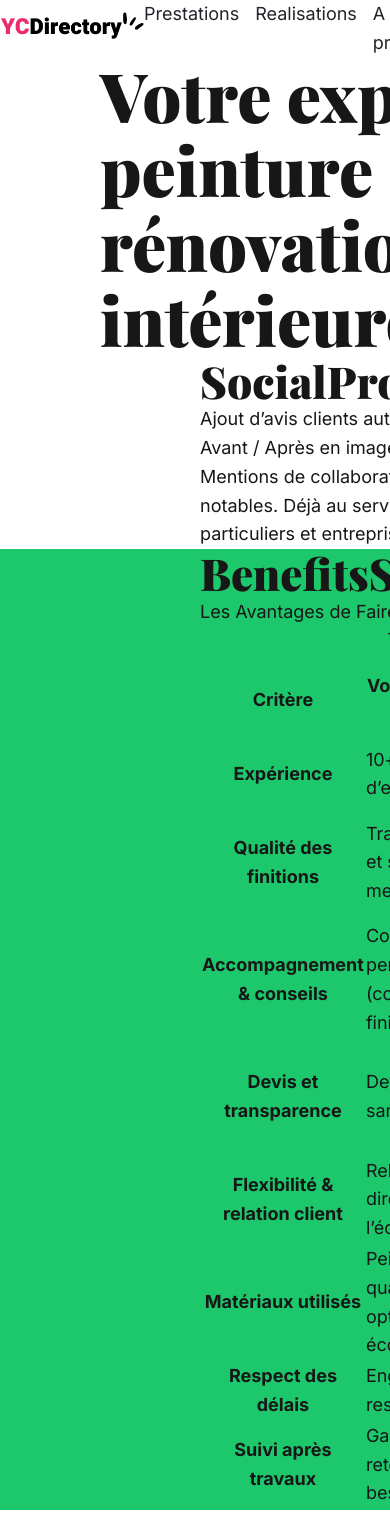
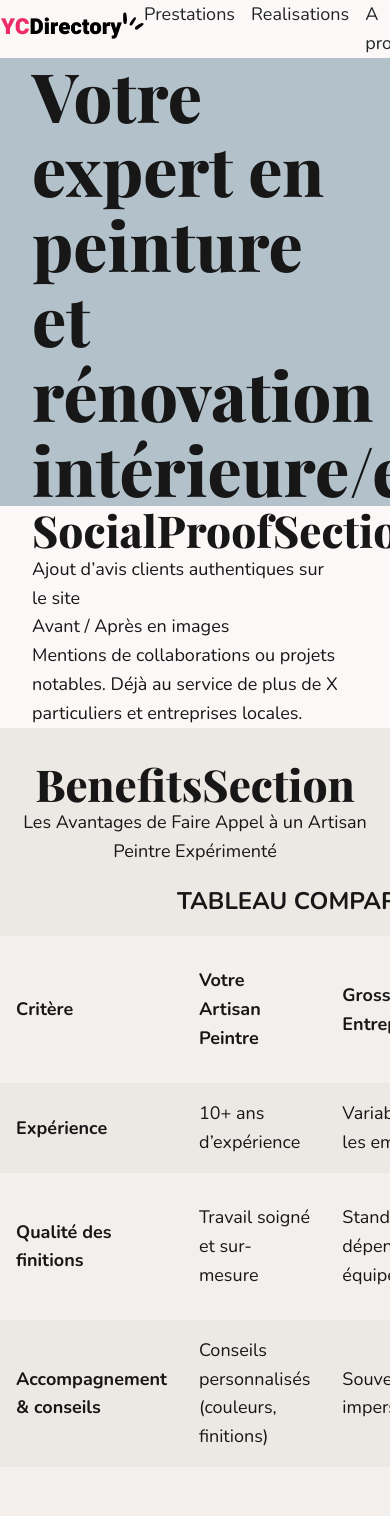
Before and after one commit to aurelienog/renov, a Next.js app: page / in a window 390 px wide. Shown: the top 1516 px of the page. Built offline with nearby package versions, Linux system fonts and the light colour scheme; a web font is replaced by a local one.

Commit message:
responsive comparison chart

```diff
--- a/src/app/globals.css
+++ b/src/app/globals.css
@@ -33,6 +33,9 @@ a {
   cursor: pointer;
 }
 
+h1 { font-size: 4.25rem; }
+h2 { font-size: 2.75rem; }
+h3 { font-size: 1.625rem; }
 
 h1, h2, h3, h4 {
   font-family: var(--font-primary);
@@ -42,10 +45,6 @@ h1, h2, h3, h4 {
   color: var(--color-heading);
   margin: 0;
 }
-
-h1 { font-size: 4.25rem; }
-h2 { font-size: 2.75rem; }
-h3 { font-size: 1.625rem; }
 
 p, li {
   text-wrap: pretty;
@@ -57,8 +56,14 @@ p {
 }
 
 .base-layout {
+  --padding-inline: 2rem;
+  --content-max-width: 100ch;
+  --breakout-max-width: 130ch;
+
+  --breakout-size: calc((var(--breakout-max-width) - var(--content-max-width)) / 2);
+
   display: grid;
-  grid-template-columns: [full-width-start] 100px [breakout-start] 100px [content-start] 1fr [content-end] 100px [breakout-end] 100px [full-width-end];
+  grid-template-columns: [full-width-start] minmax(var(--padding-inline), 1fr) [breakout-start] minmax(0, var(--breakout-size)) [content-start] min(100% - (var(--padding-inline) * 2), var(--content-max-width)) [content-end] minmax(0, var(--breakout-size)) [breakout-end] minmax(var(--padding-inline), 1fr)  [full-width-end];
 }
 
 .base-layout > :not(.breakout, .full-width) {
--- a/src/app/layout.tsx
+++ b/src/app/layout.tsx
@@ -1,15 +1,16 @@
 import type { Metadata } from "next";
-import { Inter, Playfair_Display } from "next/font/google";
+import { Playfair_Display, Nunito } from "next/font/google";
 import "./globals.css";
 import "./variables.css";
 import Footer from "@/components/footer/Footer";
 import Header from "@/components/header/Header";
 
-const playfair = Playfair_Display({ subsets: ["latin"],
+const playfair = Playfair_Display({
+  subsets: ["latin"],
   variable: '--font-primary'
 });
 
-const inter = Inter({
+const nunito = Nunito({
   subsets: ["latin"],
   variable: '--font-secondary'
 });
@@ -26,7 +27,7 @@ export default function RootLayout({
 }>) {
   return (
     <html lang="fr">
-      <body className={`${inter.variable} ${playfair.variable}`}>
+      <body className={`${nunito.variable} ${playfair.variable}`}>
       <Header/>
         {children}
       <Footer/>
--- a/src/app/variables.css
+++ b/src/app/variables.css
@@ -1,24 +1,24 @@
 :root {
-  --background: #ffffff;
+  --background: #fcf8f7;
   --foreground: #171717;
 
   --color-default: #212529;
   --color-heading:rgb(39, 83, 126)9;
 
   --color-links: #212529;
-  --color-links-hover: #15171a;
+  --color-links-hover: red;
 
-  --color-primary: #212529 ;
+  --color-primary: #CCBFB9 ;
   --color-primary-light: #26282c ;
   --color-primary-dark: #0b0c0e ;
 
-  --color-secondary: #596d80 ;
+  --color-secondary: #ECE8E4 ;
   --color-secondary-light: #8498aa ;
   --color-secondary-dark: #404f5c ;
 
-  --color-accent-400: #ad1167;
+  --color-accent: #B3C1CA;
 
   --fw-regular: 400;
   --fw-semi-bold: 700;
-  --fw-bold: 900;
+  --fw-bold: 800;
 }
--- a/src/components/comparison-chart/ComparisonChart.tsx
+++ b/src/components/comparison-chart/ComparisonChart.tsx
@@ -1,10 +1,11 @@
 import React, { JSX } from 'react';
 import Row from './Row';
 import { columns } from '@/data/data';
+import styles from './styles.module.css';
 
 function ComparisonChart(): JSX.Element {
   return (
-    <table>
+    <table className={styles.table}>
       <caption>Tableau comparatif</caption>
       <thead>
         <tr>
--- a/src/components/comparison-chart/styles.module.css
+++ b/src/components/comparison-chart/styles.module.css
@@ -0,0 +1,28 @@
+.table {
+  border-collapse: collapse;
+  margin-left: auto;
+  margin-right: auto;
+  padding: 1rem;
+}
+
+.table th, .table td, .table caption {
+  padding: 1rem;
+}
+
+.table thead th {
+  background-color: hsla(0, 0%, 100%, 0.3);
+}
+
+.table th {
+  text-align: left;
+}
+
+.table caption {
+  font-size: 1.5rem;
+  font-weight: var(--fw-semi-bold);
+  text-transform: uppercase;
+}
+
+.table tr:nth-child(2n) {
+  background-color: hsla(0, 0%, 100%, 0.3);
+}
--- a/src/components/navigation-bar/styles.module.css
+++ b/src/components/navigation-bar/styles.module.css
@@ -9,6 +9,6 @@
 .navbar_link {
   &:hover,
   &:focus-visible {
-    color: var(--color-accent-400)
+    color: var(--color-accent)
   }
 }
--- a/src/sections/benefits-section/BenefitsSection.tsx
+++ b/src/sections/benefits-section/BenefitsSection.tsx
@@ -5,7 +5,7 @@ import styles from './styles.module.css';
 
 function BenefitsSection(): JSX.Element {
   return (
-    <section className={`full-width base-layout ${styles.benefits}`}>
+    <section className={`full-width ${styles.benefits}`}>
       <h2>BenefitsSection</h2>
       <p>Les Avantages de Faire Appel à un Artisan Peintre Expérimenté</p>
       <ComparisonChart/>
--- a/src/sections/benefits-section/styles.module.css
+++ b/src/sections/benefits-section/styles.module.css
@@ -1,3 +1,9 @@
 .benefits {
-  background-color: rgb(29, 199, 108);
+  background-color: var(--color-secondary);
+  overflow: scroll;
+  padding: 2rem 0;
 }
+
+.benefits h2, .benefits p {
+  text-align: center;
+}
--- a/src/sections/hero-section/HeroSection.tsx
+++ b/src/sections/hero-section/HeroSection.tsx
@@ -1,9 +1,9 @@
 import React, { JSX } from 'react';
-
+import styles from './styles.module.css';
 
 function HeroSection(): JSX.Element  {
   return (
-    <section className='breakout'>
+    <section className={`full-width base-layout ${styles.hero}`}>
       <h1>Votre expert en peinture et rénovation intérieure/extérieure</h1>
     </section>
   )
--- a/src/sections/hero-section/styles.module.css
+++ b/src/sections/hero-section/styles.module.css
@@ -0,0 +1,3 @@
+.hero {
+  background-color: var(--color-accent);
+}
```
